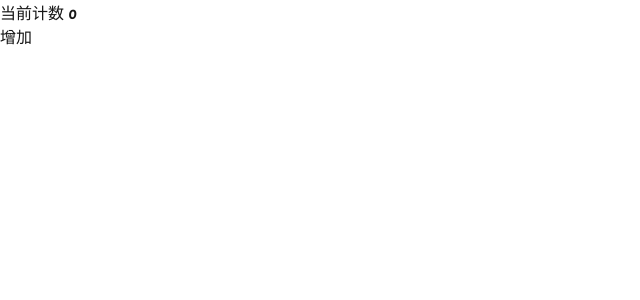
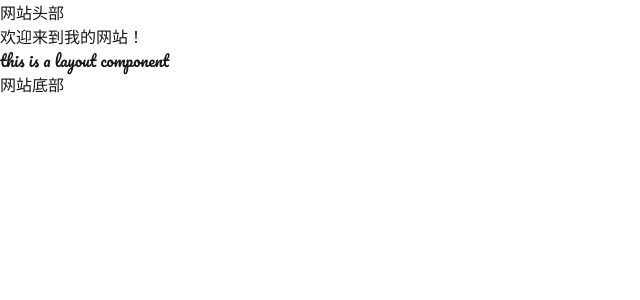
Before and after one commit to cuilinhao/nextjsDemo, a Next.js app: page / in a window 1280 px wide. Shown: the top 300 px of the page, without its empty margins (0-640 px from the left). Built offline with nearby package versions, Linux system fonts and the light colour scheme.

Commit message:
布局组件

```diff
--- /dev/null
+++ b/app/components/Layout.tsx
@@ -0,0 +1,23 @@
+import React from "react";
+
+type LayoutProps = {
+    //接受子组件
+    children: React.ReactNode;
+};
+
+//创建一个布局组件
+const Layout: React.FC<LayoutProps> = ({children}) => {
+    return (
+        <div>
+            <header>
+                网站头部
+            </header>
+            <main>{children}</main>
+            <footer>
+                网站底部
+            </footer>
+        </div>
+    );
+};
+
+export default Layout;
--- a/app/page.tsx
+++ b/app/page.tsx
@@ -6,6 +6,9 @@ import Hello from "./components/Hello"
 import Greeting from "./components/Greeting"
 
 import Counter from "./components/Counter";
+
+import Layout from "./components/Layout";
+
 
 
 /******元数据和动态元数据只能有一个 */
@@ -75,10 +78,21 @@ export async function generateMetadata() {
 // }
 
 //测试计时器组件- 状态组件
+// export default function Home() {
+//   return (
+//     <div>
+//       <Counter />
+//     </div>
+//   );
+// }
+
+//测试布局组件
+
 export default function Home() {
   return (
-    <div>
-      <Counter />
-    </div>
+    <Layout>
+      <h1>欢迎来到我的网站！</h1>
+      <h2>this is a layout component</h2>
+    </Layout>
   );
 }
```
